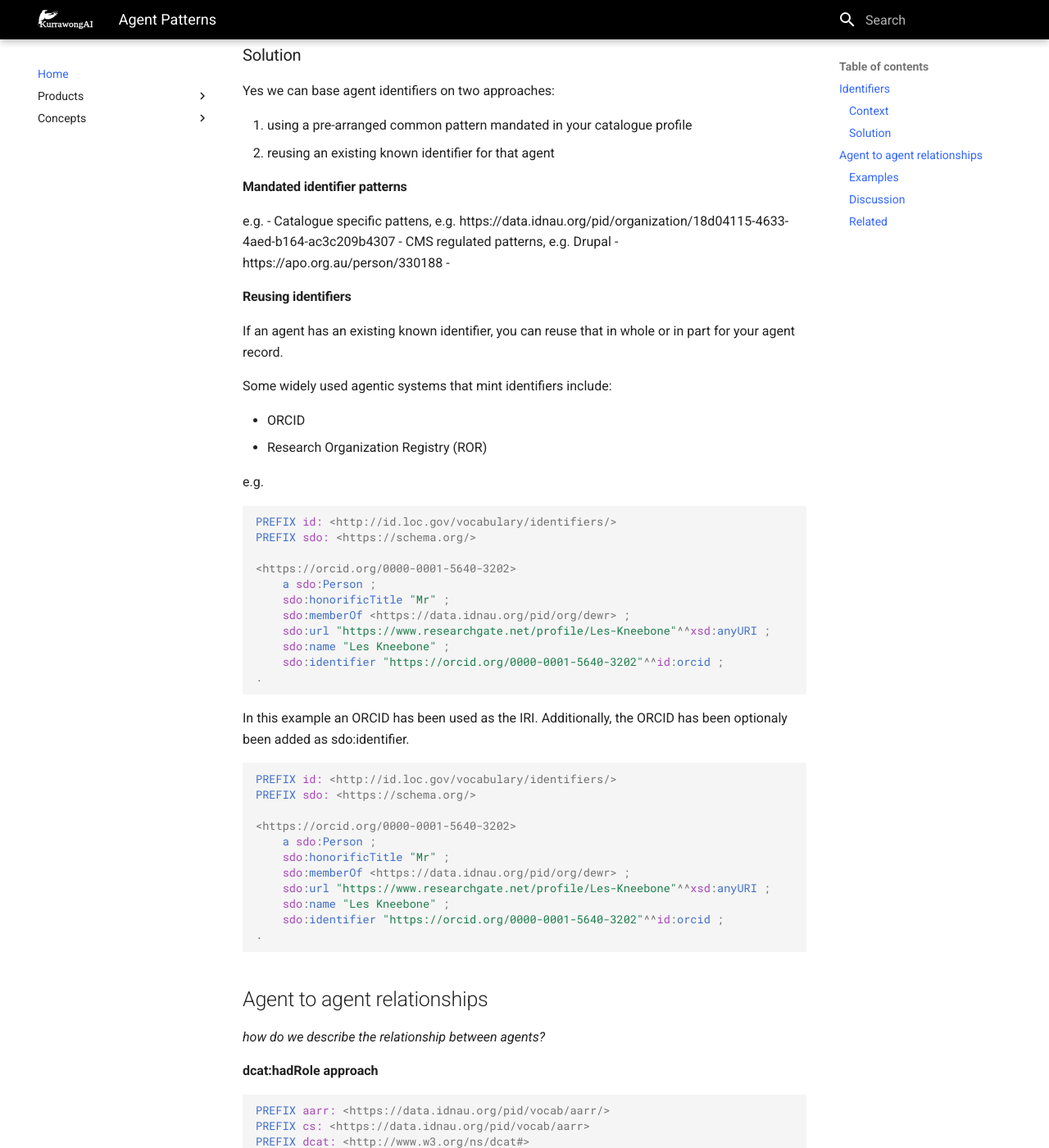
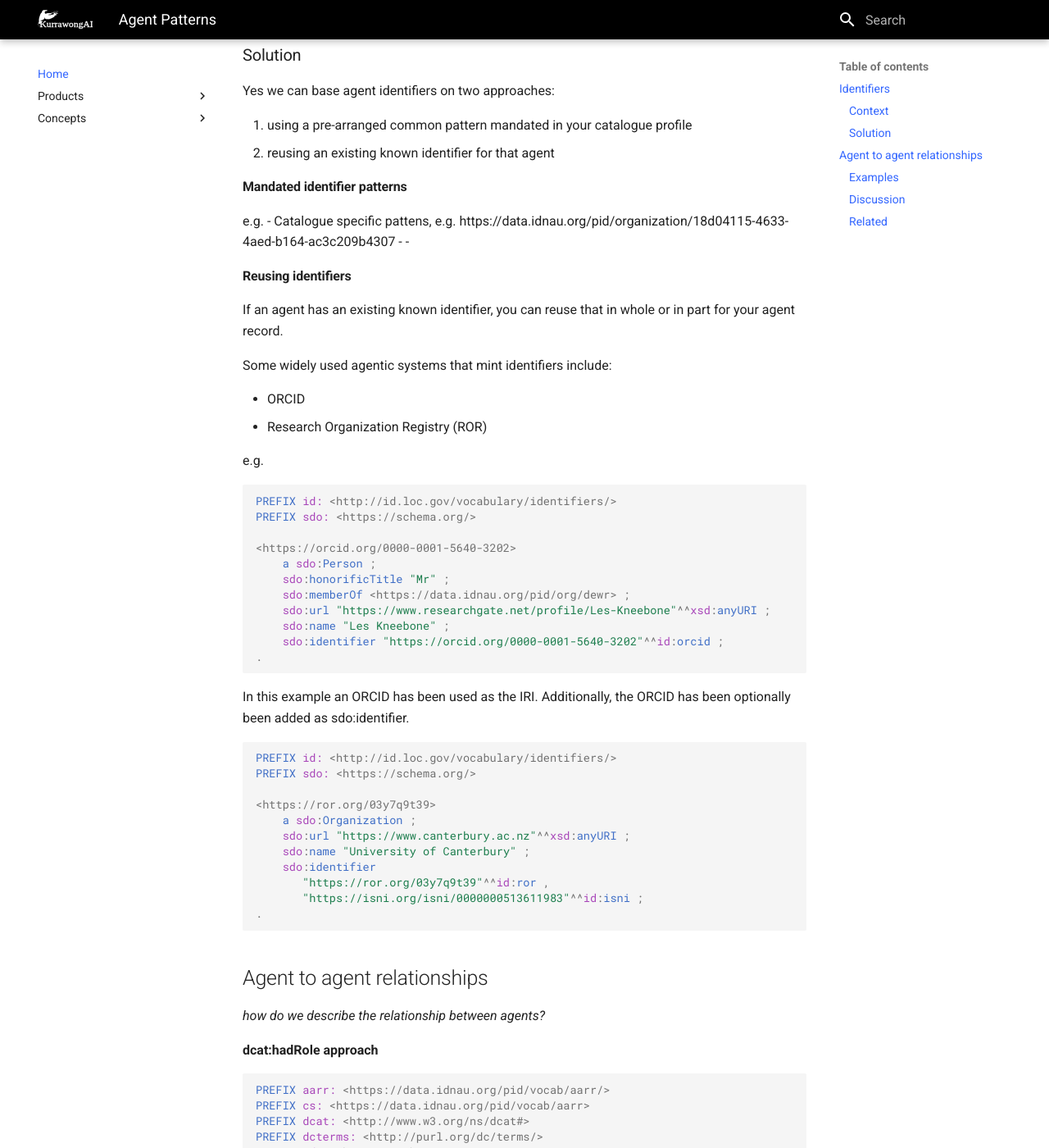
Before and after one commit to Kurrawong/docs, an MkDocs documentation site: the page built from docs/concepts/agents/patterns.md, in a window 1280 px wide and 1400 px high, scrolled down 783 px. Shown: the whole window at 82% size. Built offline with MkDocs 1.6.1 and Material for MkDocs 9.7.7, drawn with Linux system fonts in a browser that asks for light colours.

Commit message:
Merge remote-tracking branch 'origin/main'

````diff
--- a/docs/concepts/agents/patterns.md
+++ b/docs/concepts/agents/patterns.md
@@ -36,7 +36,7 @@ Yes we can base agent identifiers on two approaches:
 
 e.g.
 - Catalogue specific pattens, e.g. https://data.idnau.org/pid/organization/18d04115-4633-4aed-b164-ac3c209b4307
-- CMS regulated patterns, e.g. Drupal - https://apo.org.au/person/330188
+-
 -
 
 #### Reusing identifiers
@@ -64,20 +64,19 @@ PREFIX sdo: <https://schema.org/>
 .
 ```
 
-
-In this example an ORCID has been used as the IRI. Additionally, the ORCID has been optionaly been added as sdo:identifier.
+In this example an ORCID has been used as the IRI. Additionally, the ORCID has been optionally been added as sdo:identifier.
 
 ```turtle
 PREFIX id: <http://id.loc.gov/vocabulary/identifiers/>
 PREFIX sdo: <https://schema.org/>
 
-<https://orcid.org/0000-0001-5640-3202>
-    a sdo:Person ;
-    sdo:honorificTitle "Mr" ;
-    sdo:memberOf <https://data.idnau.org/pid/org/dewr> ;
-    sdo:url "https://www.researchgate.net/profile/Les-Kneebone"^^xsd:anyURI ;
-    sdo:name "Les Kneebone" ;
-    sdo:identifier "https://orcid.org/0000-0001-5640-3202"^^id:orcid ;
+<https://ror.org/03y7q9t39>
+    a sdo:Organization ;
+    sdo:url "https://www.canterbury.ac.nz"^^xsd:anyURI ;
+    sdo:name "University of Canterbury" ;
+    sdo:identifier
+       "https://ror.org/03y7q9t39"^^id:ror ,
+       "https://isni.org/isni/0000000513611983"^^id:isni ;
 .
 ```
 
````
